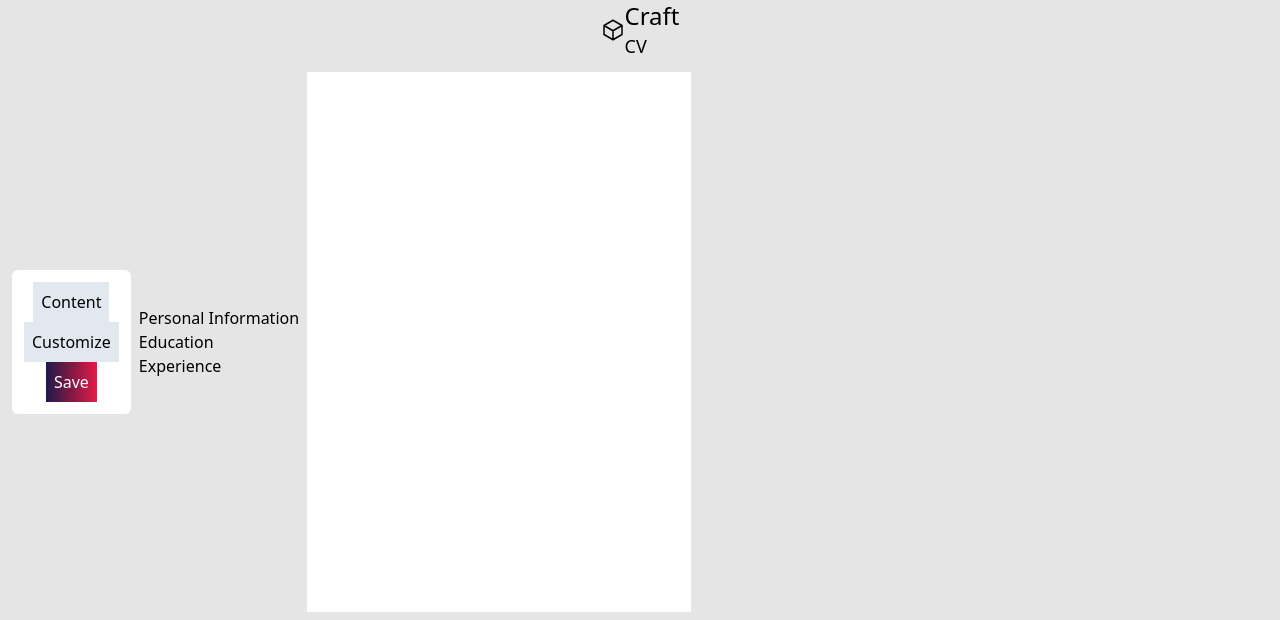
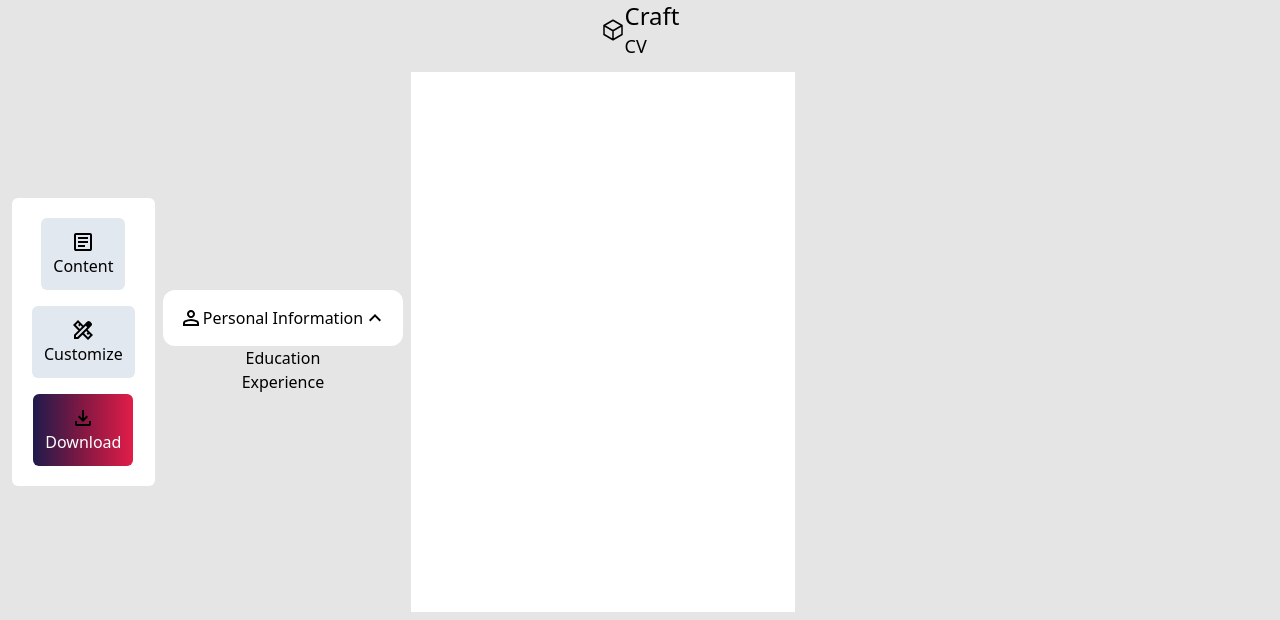
Before and after one commit to JCriz01/CraftCV, an Astro site: page / in a window 1280 px wide. Shown: the top 620 px of the page. Built offline with nearby package versions, Linux system fonts and the light colour scheme; Astro itself is replaced by a stand-in of ours.

Commit message:
Implementing cards for resume options

```diff
--- a/package.json
+++ b/package.json
@@ -10,11 +10,11 @@
     "astro": "astro"
   },
   "dependencies": {
-    "@astrojs/react": "^3.0.3",
-    "@astrojs/tailwind": "^5.0.2",
+    "@astrojs/react": "^3.0.7",
+    "@astrojs/tailwind": "^5.0.3",
     "@types/react": "^18.2.31",
     "@types/react-dom": "^18.2.14",
-    "astro": "^3.3.2",
+    "astro": "^4.0.3",
     "jspdf": "^2.5.1",
     "pdf-lib": "^1.17.1",
     "react": "^18.2.0",
--- a/src/components/App.jsx
+++ b/src/components/App.jsx
@@ -1,5 +1,4 @@
-import Header from "./Header";
-import Footer from "./Footer";
+
 import Resume from "./Resume";
 import Resume_Settings from "./Resume_Settings";
 import CVOptions from "./CVOptions";
@@ -9,15 +8,11 @@ import {PDF} from "./PDF.js";
 const App = () => {
 
   return (
-    <>
-      <Header />
-      <div className="flex flex-col md:flex-row gap-2 m-3 align-center items-center">
-        <Resume_Settings/>
-        <CVOptions/>
-        <Resume/>
-      </div>
-      <Footer />
-    </>
+    <div className="flex flex-col md:flex-row gap-2 m-3 align-center items-center">
+      <Resume_Settings />
+      <CVOptions/>
+      <Resume/>
+    </div>
   );
 };
 
--- a/src/components/CVOptions.jsx
+++ b/src/components/CVOptions.jsx
@@ -1,11 +1,11 @@
 import react from "react";
+import Personal_info from "./Personal_info";
 
 const CVOptions=()=>{
   return(
-        <div>
-            <div>
-            Personal Information
-            </div>
+    <div className="flex flex-col items-center">
+
+      <Personal_info/>
       <div>
         Education
       </div>
--- a/src/components/Footer.jsx
+++ b/src/components/Footer.jsx
@@ -1,11 +1,11 @@
 
 export const Footer=()=>{
 	return (
-		<div className="flex items-center justify-center">
+		<div className="flex items-center justify-center bg-slate-950 ">
 			<div className="">
 				Made by JCriz01
 			</div>
-			<img className="w-5" src="/logo-github.svg"></img>
+			<img className="w-5" src="/logo-github.svg" alt="Github Logo"></img>
 		</div>
 	)
 }
--- /dev/null
+++ b/src/components/Personal_info.jsx
@@ -0,0 +1,29 @@
+import React, { useState } from 'react';
+
+const Personal_info = () => {
+
+  const [clicked, setClicked] = useState(false);
+
+  const expandMoreSVG=<img width={24} src="/expand_more.svg" alt="" className=" transition-transform transform rotate-180 " />
+  const expandLessSVG=<img width={24} src="/expand_less.svg" alt="" className=" transition-transform transform rotate-0 " />
+
+  const handleClick=()=>{
+    setClicked(!clicked);
+  }
+
+  return(
+    <div className="flex flex-col items-center bg-white rounded-xl">
+      <div className=" p-4 flex justify-between" onClick={handleClick}>
+        <div className="flex text text-md">
+          <img src="/personal_info.svg"></img>Personal Information
+        </div>
+        {clicked ? expandMoreSVG : expandLessSVG}
+      </div>
+      {clicked ? (
+        <p>WIP</p>
+      ): null}
+    </div>
+  )
+}
+
+export default Personal_info;
--- a/src/components/Resume_Settings.jsx
+++ b/src/components/Resume_Settings.jsx
@@ -2,18 +2,20 @@
 //TODO: Hard coding the resume settings for now. Will be updated later.
 const Resume_Settings = () => {
   return (
-    <div className="flex flex-col">
-      <div className={"bg-white rounded-md p-3 flex flex-col justify-between items-center "}>
-        <button className="p-2 bg-slate-200 hover:bg-slate-300 ">
-          Content
-        </button>
-        <button className="p-2 bg-slate-200 hover:bg-slate-300">
-          Customize
-        </button>
-        <button className="bg-gradient-to-r from-indigo-950 via-pink-900 to-rose-600 text-white p-2">
-          Save
-        </button>
-      </div>
+    <div className={"bg-white rounded-md p-3 flex flex-col justify-between items-center "}>
+      <button className=" m-2 rounded-md p-3 bg-slate-200 active:bg-slate-300 text-base text-center flex flex-col items-center">
+        <img width={24} src="/content.svg"></img>Content
+      </button>
+      <button className=" m-2 rounded-md p-3 bg-slate-200 active:bg-slate-300 text-base text-center flex flex-col items-center">
+
+        <img width={24} src="/customize.svg"></img>Customize
+      </button>
+      <button className="
+          m-2 rounded-md bg-gradient-to-r from-indigo-950 via-pink-900 to-rose-600 text-white p-3 text-base
+           active:bg-gradient-to-r active:from-indigo-900 active:via-pink-950 active:to-rose-900 text-center flex flex-col items-center">
+        <img width={24} src="/download.svg"></img>Download
+
+      </button>
     </div>
   );
 };
--- a/src/pages/index.astro
+++ b/src/pages/index.astro
@@ -1,5 +1,7 @@
 ---
 import App from "../components/App";
+import Header from "../components/Header";
+import Footer from "../components/Footer";
 ---
 
 <html lang="en">
@@ -11,7 +13,9 @@ import App from "../components/App";
     <title>CraftCV</title>
 
   </head>
-  <body class="bg-neutral-200 flex flex-col">
-    <App/>
+  <body class="bg-neutral-200 flex flex-col min-h-full ">
+    <Header />
+    <App client:load/>
+    <Footer />
   </body>
 </html>
```
Also changed, not shown: public/content.svg (added), public/customize.svg (added), public/download.svg (added), public/expand_less.svg (added), public/expand_more.svg (added), public/personal_info.svg (added), 1 other file. Lines whose indentation alone changed are shown as unchanged.
